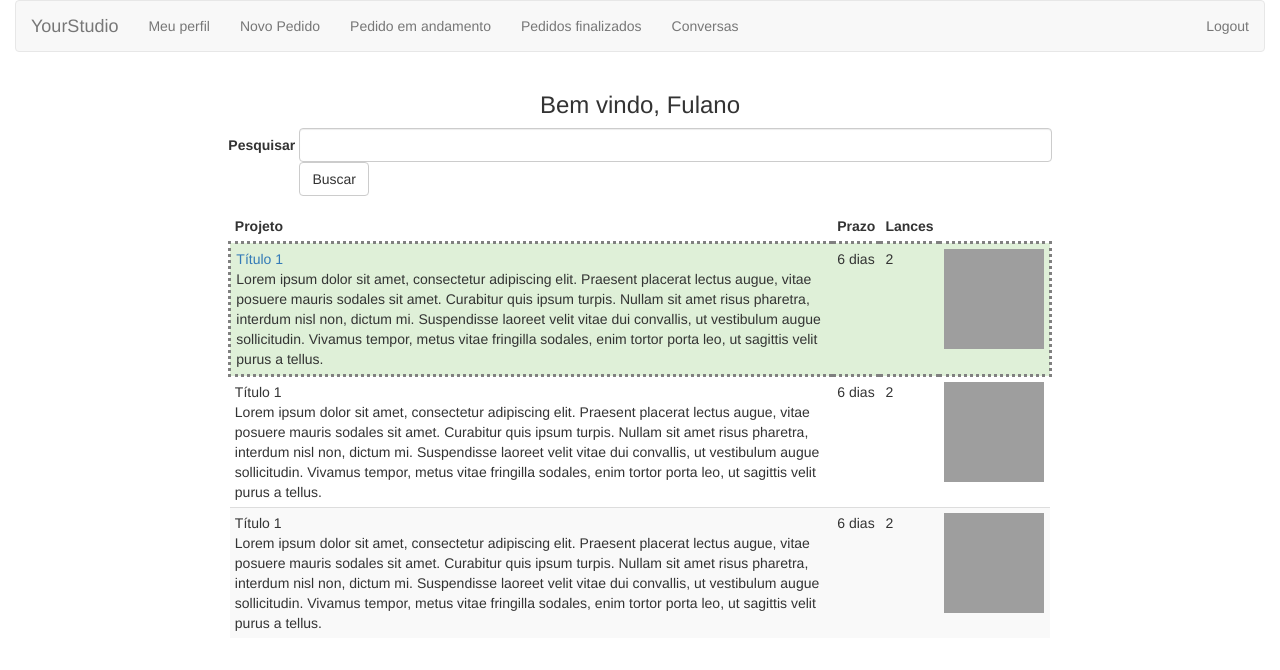
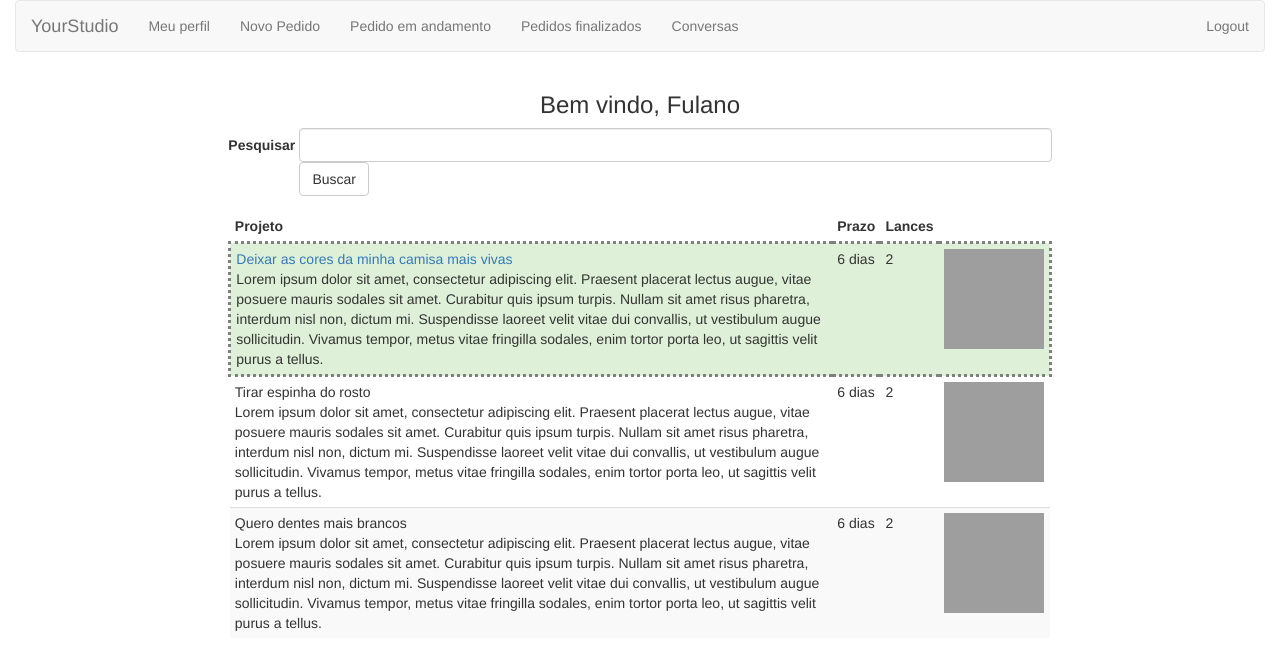
Before and after one commit to raivitor/yourstudio, a PHP site: page /projetos.php in a window 1280 px wide. Shown: the top 670 px of the page. Run offline with PHP 8.4, Linux system fonts and the light colour scheme; the visitor is signed in with stand-in values (Sample User, id 1); grey boxes are pictures that could not be loaded.

Commit message:
finalizando p2

```diff
--- a/v2/novoPedido.php
+++ b/v2/novoPedido.php
@@ -41,7 +41,7 @@
 						  			<input type="date" class="form-control" id="inputEmail3">
 						  		</div>
 						  		<div class="checkbox col-sm-6">
-								  	<label data-toggle="tooltip" data-placement="top" title="No modo Urgente o projeto fica aberto para todos os designers e eles podem cobrar mais caro.">
+								  	<label data-toggle="tooltip" data-placement="top" title="No modo Urgente o projeto fica em destaque para todos os designers e eles podem cobrar mais caro.">
 								    	<input type="checkbox" value="" >Urgente
 								    </label>
 								</div>
--- a/v2/projetos.php
+++ b/v2/projetos.php
@@ -42,21 +42,21 @@
 				</thead>
 				<tbody>
 					<tr class="success" style="border-style: dotted;">
-						<td><a href="projeto.php">Título 1 </a><br>
+						<td><a href="projeto.php">Deixar as cores da minha camisa mais vivas</a><br>
 						Lorem ipsum dolor sit amet, consectetur adipiscing elit. Praesent placerat lectus augue, vitae posuere mauris sodales sit amet. Curabitur quis ipsum turpis. Nullam sit amet risus pharetra, interdum nisl non, dictum mi. Suspendisse laoreet velit vitae dui convallis, ut vestibulum augue sollicitudin. Vivamus tempor, metus vitae fringilla sodales, enim tortor porta leo, ut sagittis velit purus a tellus.</td>
 						<td>6 dias</td>
 						<td>2</td>
 						<td><img src="http://lorempixel.com/100/100/city" /></td>
 					</tr>
 					<tr>
-						<td>Título 1 <br>
+						<td>Tirar espinha do rosto<br>
 						Lorem ipsum dolor sit amet, consectetur adipiscing elit. Praesent placerat lectus augue, vitae posuere mauris sodales sit amet. Curabitur quis ipsum turpis. Nullam sit amet risus pharetra, interdum nisl non, dictum mi. Suspendisse laoreet velit vitae dui convallis, ut vestibulum augue sollicitudin. Vivamus tempor, metus vitae fringilla sodales, enim tortor porta leo, ut sagittis velit purus a tellus.</td>
 						<td>6 dias</td>
 						<td>2</td>
 						<td><img src="http://lorempixel.com/100/100/city" /></td>
 					</tr>
 					<tr>
-						<td>Título 1 <br>
+						<td>Quero dentes mais brancos<br>
 						Lorem ipsum dolor sit amet, consectetur adipiscing elit. Praesent placerat lectus augue, vitae posuere mauris sodales sit amet. Curabitur quis ipsum turpis. Nullam sit amet risus pharetra, interdum nisl non, dictum mi. Suspendisse laoreet velit vitae dui convallis, ut vestibulum augue sollicitudin. Vivamus tempor, metus vitae fringilla sodales, enim tortor porta leo, ut sagittis velit purus a tellus.</td>
 						<td>6 dias</td>
 						<td>2</td>
```
